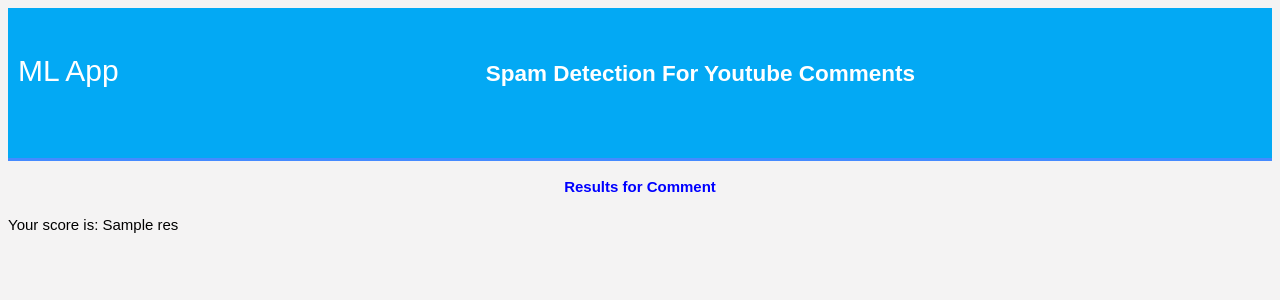
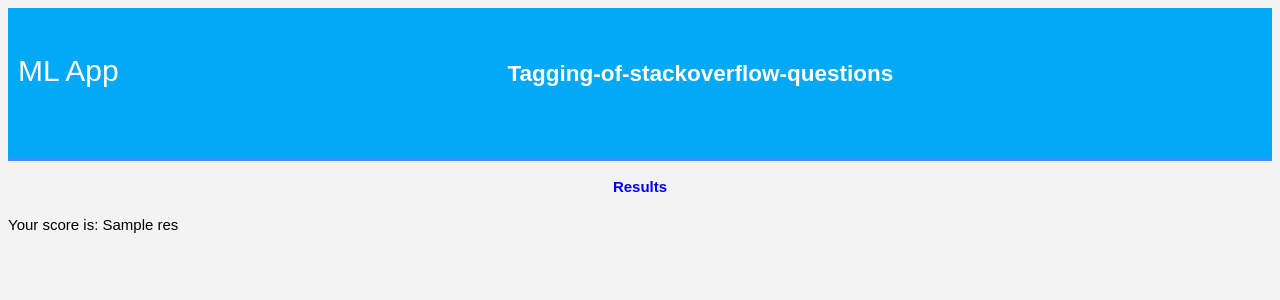
Before and after one commit to ayushianan/Tagging-of-stackoverflow-questions, a Flask app: template stackproject/templates/result.html in a window 1280 px wide. Shown: the top 300 px of the page. Run offline with Flask 2, Linux system fonts and the light colour scheme; the template is opened without the code that fills it: most values are stand-ins (such as "Sample title", 1, 10 or a date in 2020); parts of the project's set-up code (start-up, migrations or seed data) failed here and were passed over.

Commit message:
Update result.html

```diff
--- a/stackproject/templates/result.html
+++ b/stackproject/templates/result.html
@@ -11,11 +11,11 @@
 		<div id="brandname">
 			ML App
 		</div>
-		<h2>Spam Detection For Youtube Comments</h2>
+		<h2>Tagging-of-stackoverflow-questions</h2>
 
 	</div>
 	</header>
-	<p style="color:blue;font-size:20;text-align: center;"><b>Results for Comment</b></p>
+	<p style="color:blue;font-size:20;text-align: center;"><b>Results</b></p>
 	<div class="results">
 
         <p>Your score is: {{res}}</p>
```
